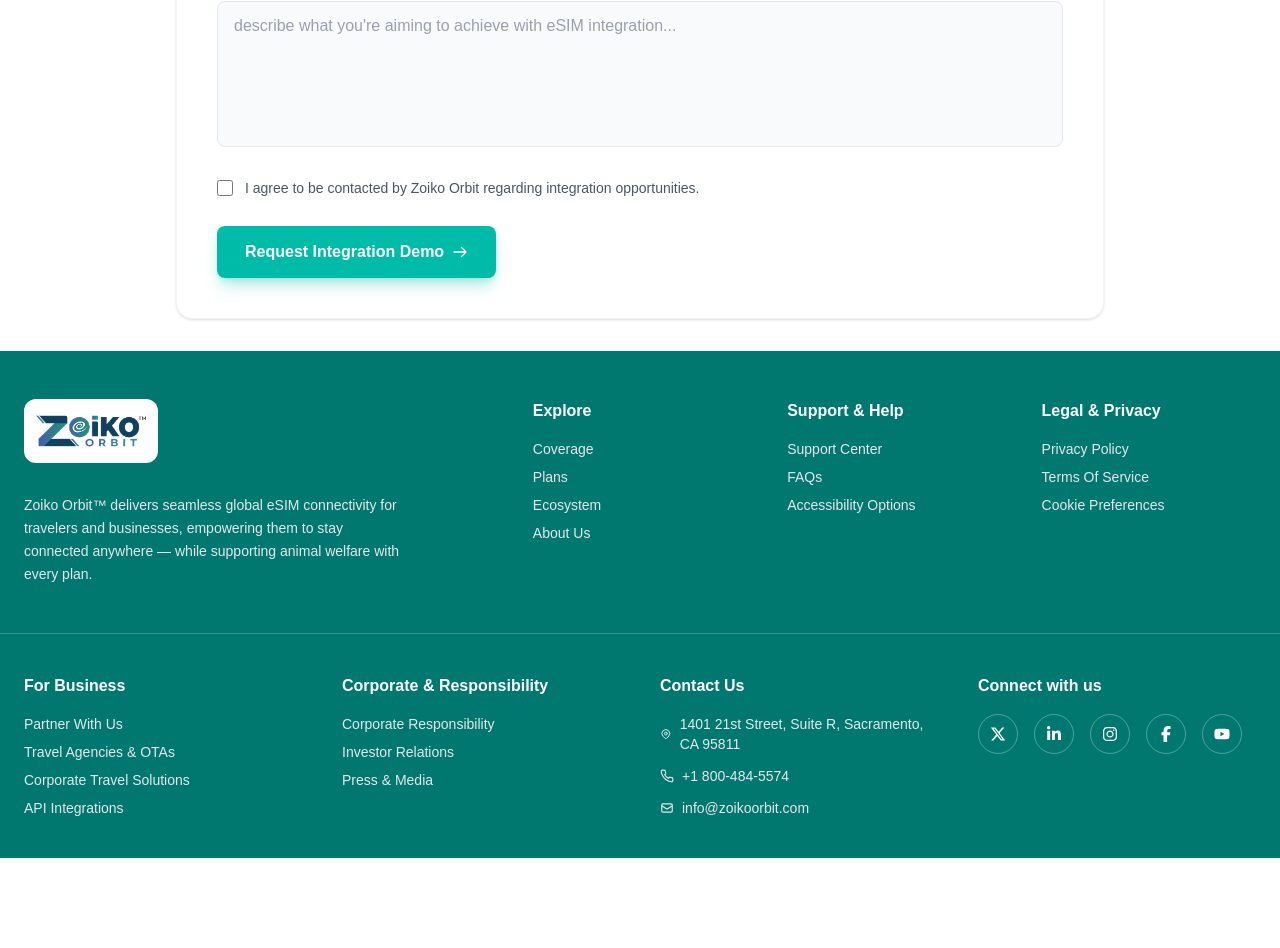
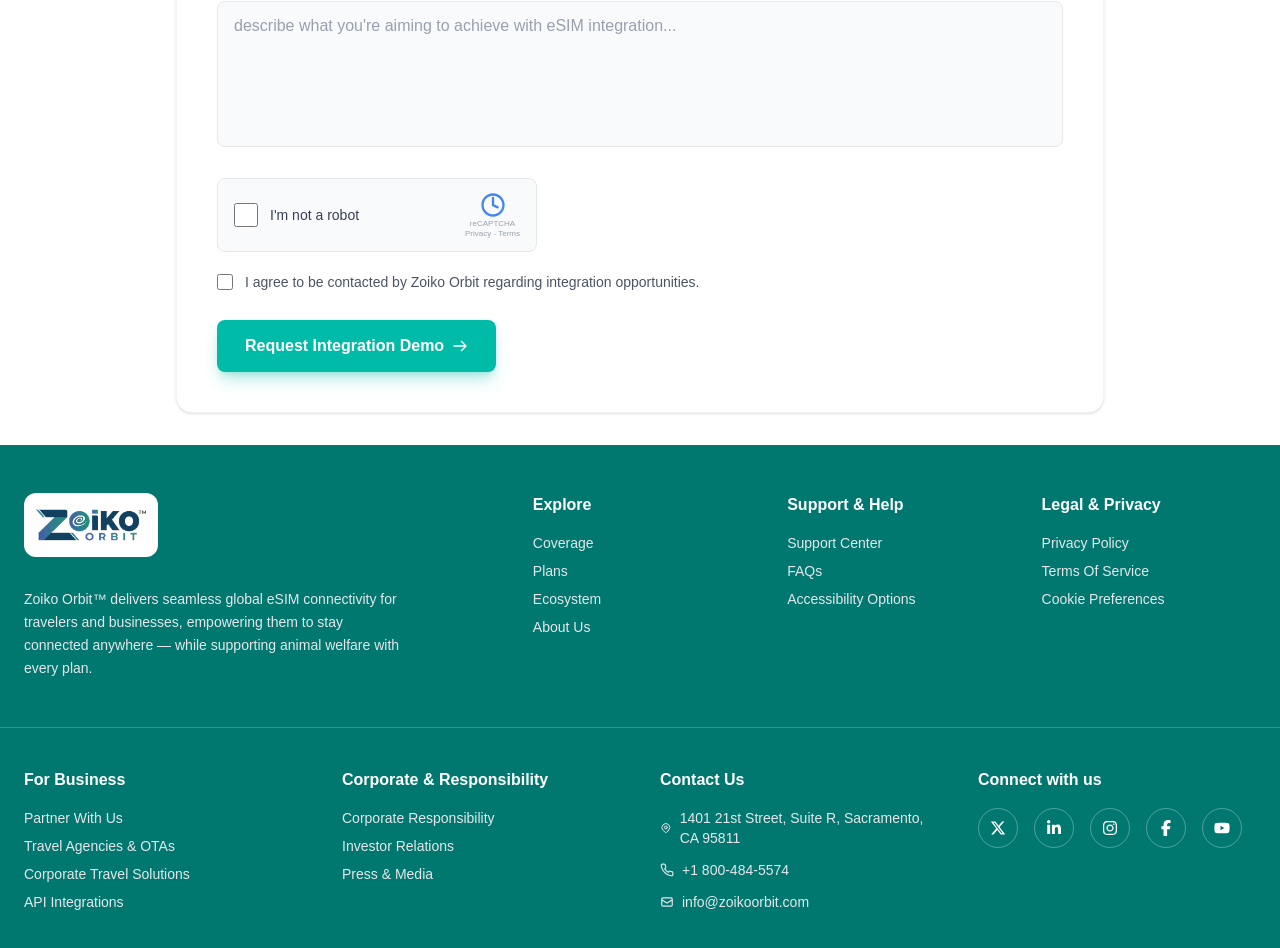
Before and after one commit to ZoikoGroup/zoikoorbitNew-reactNext, a Next.js app: page /travel-insurance-providers-form in a window 1280 px wide. Shown: the part 1111-2059 px from the top of the page. Before the commit the page ends 1969 px from the top, so only its background shows below. Built offline with nearby package versions, Linux system fonts and the light colour scheme.

Commit message:
integration-interest3

```diff
--- a/app/travel-insurance-providers-form/Integrationinterestform.tsx
+++ b/app/travel-insurance-providers-form/Integrationinterestform.tsx
@@ -16,6 +16,7 @@ interface FormData {
   distributionChannels: string[];
   businessObjective: string;
   agreed: boolean;
+  isRobot: boolean;
 }
 
 interface Toast {
@@ -38,6 +39,7 @@ export default function IntegrationInterestForm() {
     distributionChannels: [],
     businessObjective: "",
     agreed: false,
+    isRobot: false,
   });
 
   const [toast, setToast] = useState<Toast | null>(null);
@@ -108,7 +110,14 @@ export default function IntegrationInterestForm() {
       return;
     }
 
-
+    if (!formData.isRobot) {
+      showToast({
+        type: "warning",
+        title: "Verification Required",
+        message: "Please confirm you are not a robot to continue.",
+      });
+      return;
+    }
 
     setIsSubmitting(true);
     const integration_interest_url  = `${process.env.NEXT_PUBLIC_API_BASE_URL}/api/integration-interest/`;
@@ -161,6 +170,7 @@ export default function IntegrationInterestForm() {
           distributionChannels: [],
           businessObjective: "",
           agreed: false,
+          isRobot: false,
         });
       } else {
         console.error(data);
@@ -494,6 +504,27 @@ export default function IntegrationInterestForm() {
             />
           </div>
 
+          {/* reCAPTCHA placeholder */}
+          <div className="mb-5">
+            <label className="inline-flex items-center gap-3 px-4 py-3 bg-gray-50 dark:bg-gray-900 border border-gray-200 dark:border-gray-700 rounded-lg cursor-pointer w-full max-w-xs">
+              <input
+                type="checkbox"
+                checked={formData.isRobot}
+                onChange={(e) => handleInputChange("isRobot", e.target.checked)}
+                className="w-6 h-6 rounded border-gray-300 dark:border-gray-600 text-teal-600 focus:ring-2 focus:ring-teal-500 cursor-pointer accent-teal-600"
+              />
+              <span className="text-sm text-gray-700 dark:text-gray-200 flex-1">I&apos;m not a robot</span>
+              <div className="flex flex-col items-center text-[8px] text-gray-400 leading-tight">
+                <svg className="w-7 h-7" viewBox="0 0 24 24" fill="none" xmlns="http://www.w3.org/2000/svg">
+                  <path d="M12 2C6.48 2 2 6.48 2 12s4.48 10 10 10 10-4.48 10-10S17.52 2 12 2zm0 18c-4.41 0-8-3.59-8-8s3.59-8 8-8 8 3.59 8 8-3.59 8-8 8z" fill="#4285F4"/>
+                  <path d="M12 6v6l4 2" stroke="#4285F4" strokeWidth="2" strokeLinecap="round"/>
+                </svg>
+                <span>reCAPTCHA</span>
+                <span>Privacy - Terms</span>
+              </div>
+            </label>
+          </div>
+
           {/* Consent checkbox */}
           <div className="mb-7">
             <label className="flex items-start gap-3 cursor-pointer">
```
